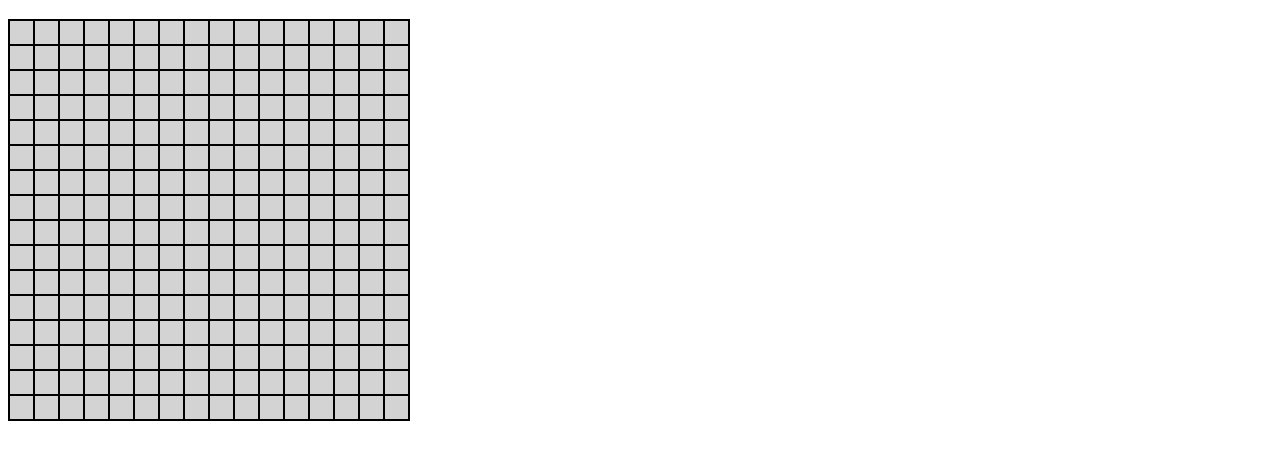
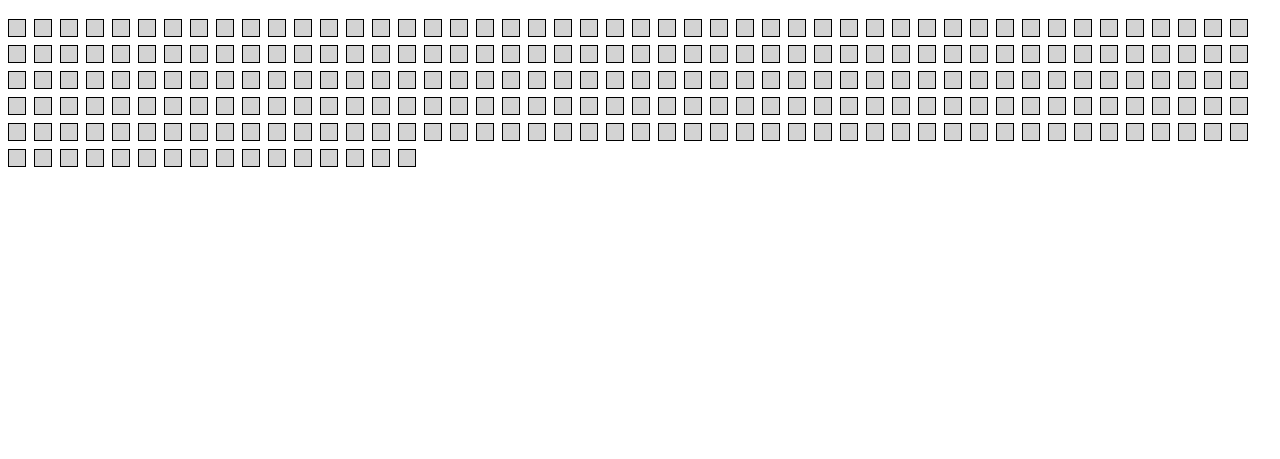
Before and after one commit to michaelm4320/Etch-a-Sketch, a plain HTML site: page index.html in a window 1280 px wide. Shown: the part 61-520 px from the top of the page. Drawn offline with Linux system fonts and the light colour scheme.

Commit message:
replace css grid for flexbox for practice

```diff
--- a/style.css
+++ b/style.css
@@ -2,6 +2,13 @@ h1 {
     color: green;
 }
 
+.container {
+    display: flex;
+    gap: 8px;
+    flex-wrap: wrap;
+}
+
+/*
 .container {
     display: grid;
     grid-template-rows: repeat(16, 1fr);
@@ -10,8 +17,10 @@ h1 {
     width: 400px;
     height: 400px;
 }
-
+*/
 .cell {
     border: 1px solid black;
     background-color: lightgray;
+    width: 16px;
+    height: 16px;
 }
```
